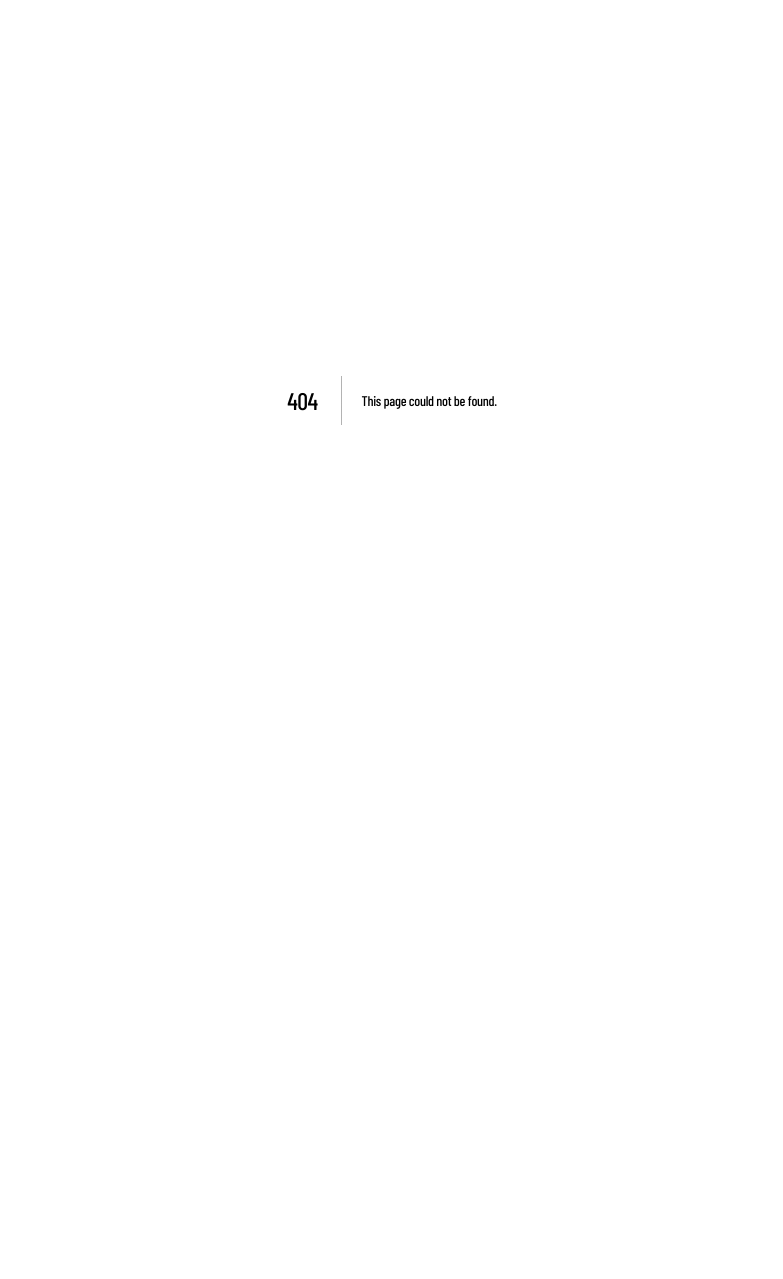
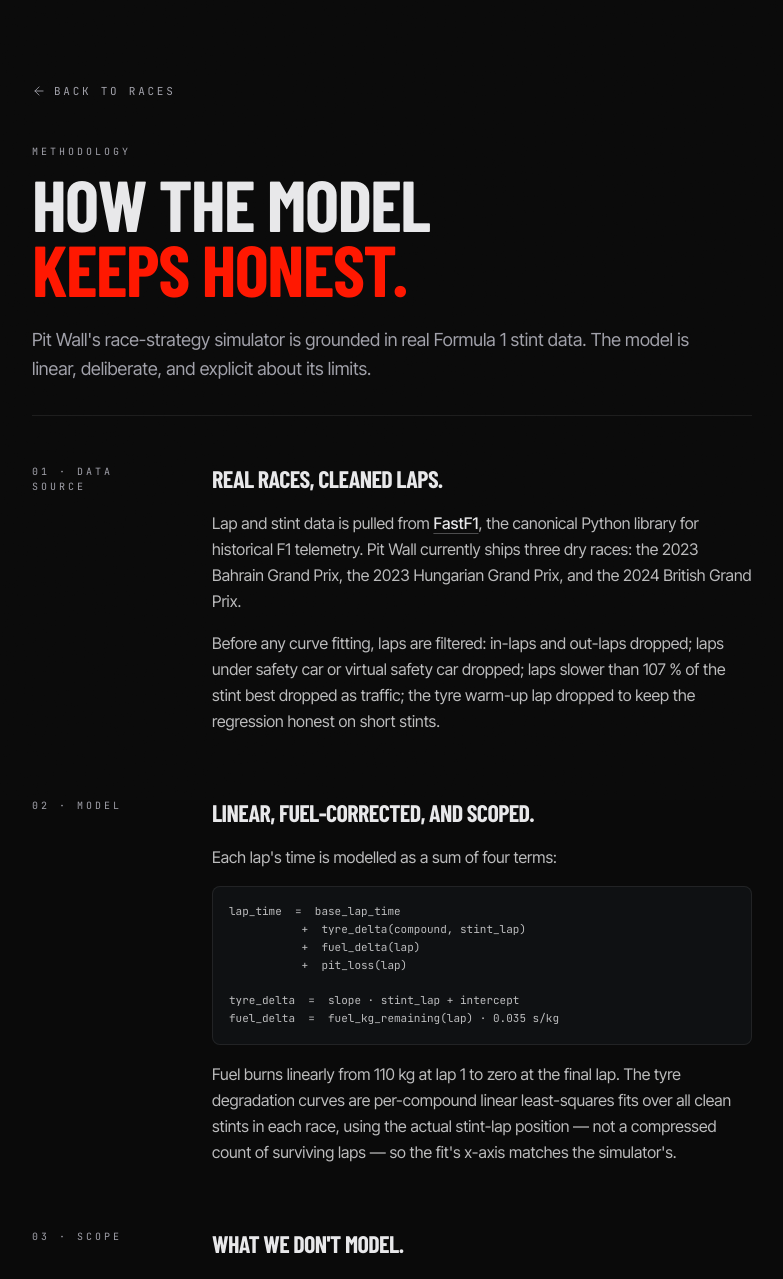
Before and after one commit to nisarsyed/pit-wall, a Next.js app in the folder frontend/: page /about in a window 1280 px wide. Before the commit this address had no page. Shown: the top 1279 px of the page, without its empty margins (248-1031 px from the left). Before the commit the page ends 800 px from the top, so only its background shows below. Built offline with nearby package versions, Linux system fonts and the light colour scheme; a web font is replaced by a local one.

Commit message:
feat(frontend): editorial about page

```diff
--- /dev/null
+++ b/frontend/app/about/page.tsx
@@ -0,0 +1,174 @@
+import type { Metadata } from "next";
+import Link from "next/link";
+import { ArrowLeft } from "lucide-react";
+
+export const metadata: Metadata = {
+  title: "Methodology",
+  description:
+    "How Pit Wall models tyre degradation, fuel burn, and pit-stop strategy from real FastF1 stint data.",
+};
+
+export default function About(): React.ReactNode {
+  return (
+    <main className="relative z-10 mx-auto max-w-3xl px-6 pt-16 pb-24 md:pt-20">
+      <Link
+        href="/"
+        className="group inline-flex items-center gap-2 font-mono text-[11px] uppercase tracking-[0.25em] text-muted-foreground transition-colors hover:text-foreground"
+      >
+        <ArrowLeft
+          className="size-3.5 transition-transform duration-200 group-hover:-translate-x-0.5"
+          strokeWidth={1.5}
+          aria-hidden
+        />
+        Back to races
+      </Link>
+
+      <header className="mt-10 border-b border-border pb-8">
+        <p className="font-mono text-[10px] uppercase tracking-[0.3em] text-muted-foreground">
+          Methodology
+        </p>
+        <h1 className="mt-3 font-display text-[clamp(2.5rem,7vw,4.5rem)] font-black uppercase leading-[0.9] tracking-[-0.02em]">
+          How the model
+          <br />
+          <span className="text-primary">keeps honest.</span>
+        </h1>
+        <p className="mt-6 max-w-2xl text-lg leading-relaxed text-muted-foreground">
+          Pit Wall&apos;s race-strategy simulator is grounded in real Formula 1 stint data.
+          The model is linear, deliberate, and explicit about its limits.
+        </p>
+      </header>
+
+      <article className="prose-editorial mt-12 space-y-16">
+        <Section label="01 · Data source" heading="Real races, cleaned laps.">
+          <p>
+            Lap and stint data is pulled from{" "}
+            <ExternalLink href="https://docs.fastf1.dev/">FastF1</ExternalLink>, the
+            canonical Python library for historical F1 telemetry. Pit Wall currently ships
+            three dry races: the 2023 Bahrain Grand Prix, the 2023 Hungarian Grand Prix,
+            and the 2024 British Grand Prix.
+          </p>
+          <p>
+            Before any curve fitting, laps are filtered: in-laps and out-laps dropped; laps
+            under safety car or virtual safety car dropped; laps slower than 107 % of the
+            stint best dropped as traffic; the tyre warm-up lap dropped to keep the
+            regression honest on short stints.
+          </p>
+        </Section>
+
+        <Section label="02 · Model" heading="Linear, fuel-corrected, and scoped.">
+          <p>
+            Each lap&apos;s time is modelled as a sum of four terms:
+          </p>
+          <pre
+            aria-hidden
+            className="whitespace-pre-wrap rounded-lg border border-border bg-card/60 p-4 font-mono text-[11px] leading-relaxed text-foreground/80"
+          >{`lap_time  =  base_lap_time
+           +  tyre_delta(compound, stint_lap)
+           +  fuel_delta(lap)
+           +  pit_loss(lap)
+
+tyre_delta  =  slope · stint_lap + intercept
+fuel_delta  =  fuel_kg_remaining(lap) · 0.035 s/kg`}</pre>
+          <p>
+            Fuel burns linearly from 110 kg at lap 1 to zero at the final lap. The tyre
+            degradation curves are per-compound linear least-squares fits over all clean
+            stints in each race, using the actual stint-lap position — not a compressed
+            count of surviving laps — so the fit&apos;s x-axis matches the simulator&apos;s.
+          </p>
+        </Section>
+
+        <Section label="03 · Scope" heading="What we don't model.">
+          <p>
+            Keeping the model linear means keeping it narrow. Out of scope:
+          </p>
+          <ul className="mt-2 space-y-1.5 list-none pl-0">
+            <BulletItem>Wet or mixed-condition strategy (intermediate and wet compounds are skipped at fit time).</BulletItem>
+            <BulletItem>Track evolution within a race.</BulletItem>
+            <BulletItem>Traffic, DRS trains, ERS deployment, battery management.</BulletItem>
+            <BulletItem>Driver skill variance between drivers on the same compound.</BulletItem>
+            <BulletItem>Tyre warm-up effects beyond the first racing lap.</BulletItem>
+            <BulletItem>Changes to the pit loss within a race.</BulletItem>
+          </ul>
+          <p>
+            The simulator surfaces warnings when a stint extrapolates past the fit&apos;s
+            valid range, or when a compound&apos;s fit has an R² below 0.5. The point is to
+            be honest about extrapolation, not to hide it.
+          </p>
+        </Section>
+
+        <Section label="04 · Built with" heading="Two services, polyglot intentionally.">
+          <p>
+            A Python FastAPI service runs the deterministic simulator and serves the API.
+            A Next.js 16 front-end owns the interactive timeline, state, and charts. Data
+            flows one way: FastF1 → offline pipeline → committed{" "}
+            <code className="font-mono text-foreground">curves.json</code> → FastAPI at
+            start-up → TanStack Query → React.
+          </p>
+          <p className="font-mono text-[11px] uppercase tracking-[0.15em] text-muted-foreground">
+            Python 3.13 · FastAPI · FastF1 · NumPy
+            <br />
+            Next.js 16 · React 19 · TypeScript · Tailwind 4 · Recharts · shadcn/ui
+            <br />
+            Fly.io · Vercel · GitHub Actions
+          </p>
+        </Section>
+      </article>
+    </main>
+  );
+}
+
+function Section({
+  label,
+  heading,
+  children,
+}: {
+  label: string;
+  heading: string;
+  children: React.ReactNode;
+}): React.ReactNode {
+  return (
+    <section className="grid gap-6 md:grid-cols-[140px_1fr] md:gap-10">
+      <header className="md:sticky md:top-20 md:self-start">
+        <p className="font-mono text-[10px] uppercase tracking-[0.3em] text-muted-foreground">
+          {label}
+        </p>
+      </header>
+      <div className="space-y-4">
+        <h2 className="font-display text-2xl font-bold uppercase leading-tight tracking-tight text-foreground">
+          {heading}
+        </h2>
+        <div className="space-y-4 text-base leading-relaxed text-foreground/80">
+          {children}
+        </div>
+      </div>
+    </section>
+  );
+}
+
+function BulletItem({ children }: { children: React.ReactNode }): React.ReactNode {
+  return (
+    <li className="flex gap-3">
+      <span aria-hidden className="mt-2 inline-block h-px w-4 bg-foreground/40" />
+      <span className="text-foreground/80">{children}</span>
+    </li>
+  );
+}
+
+function ExternalLink({
+  href,
+  children,
+}: {
+  href: string;
+  children: React.ReactNode;
+}): React.ReactNode {
+  return (
+    <a
+      href={href}
+      target="_blank"
+      rel="noreferrer"
+      className="font-medium text-foreground underline decoration-foreground/30 underline-offset-4 transition-colors hover:decoration-primary"
+    >
+      {children}
+    </a>
+  );
+}
--- a/frontend/app/layout.tsx
+++ b/frontend/app/layout.tsx
@@ -26,7 +26,10 @@ const jetbrainsMono = JetBrains_Mono({
 });
 
 export const metadata: Metadata = {
-  title: "Pit Wall",
+  title: {
+    default: "Pit Wall",
+    template: "%s · Pit Wall",
+  },
   description:
     "An F1 race strategy simulator grounded in real stint data.",
 };
```
